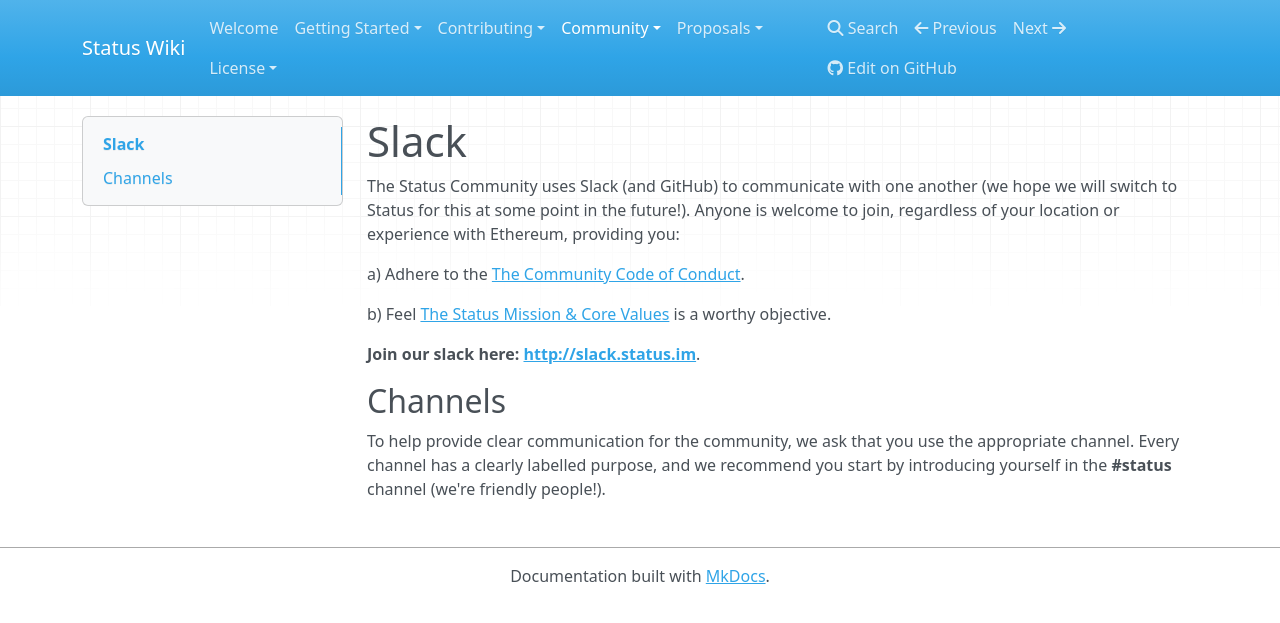
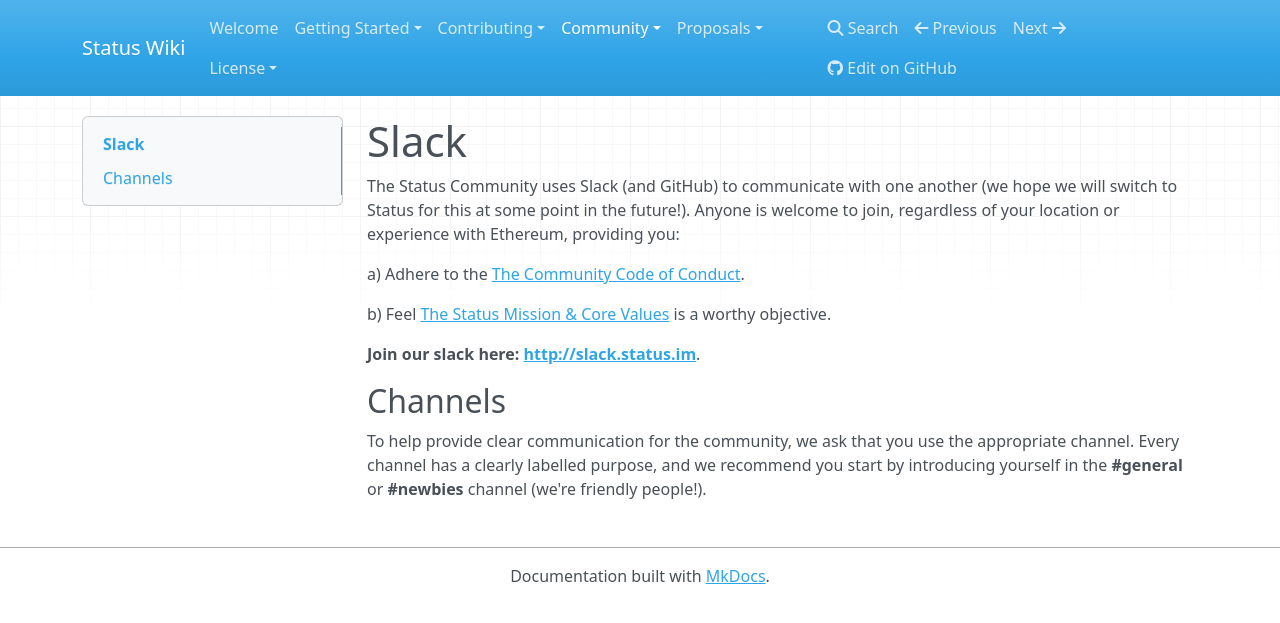
Before and after one commit to status-im/wiki.status.im, an MkDocs documentation site: the page built from docs/community/slack.md, in a window 1280 px wide. Shown: the top 623 px of the page. Built offline with MkDocs 1.6.1, drawn with Linux system fonts in a browser that asks for light colours; nearby versions of some CDN libraries; old or Windows-style settings are respelled for this version of MkDocs.

Commit message:
update to channel names

```diff
--- a/docs/community/slack.md
+++ b/docs/community/slack.md
@@ -10,4 +10,4 @@ b) Feel [The Status Mission & Core Values](../getting-started/mission-and-core-v
 
 ## Channels
 
-To help provide clear communication for the community, we ask that you use the appropriate channel. Every channel has a clearly labelled purpose, and we recommend you start by introducing yourself in the **#status** channel (we're friendly people!).
+To help provide clear communication for the community, we ask that you use the appropriate channel. Every channel has a clearly labelled purpose, and we recommend you start by introducing yourself in the **#general** or **#newbies** channel (we're friendly people!).
```
